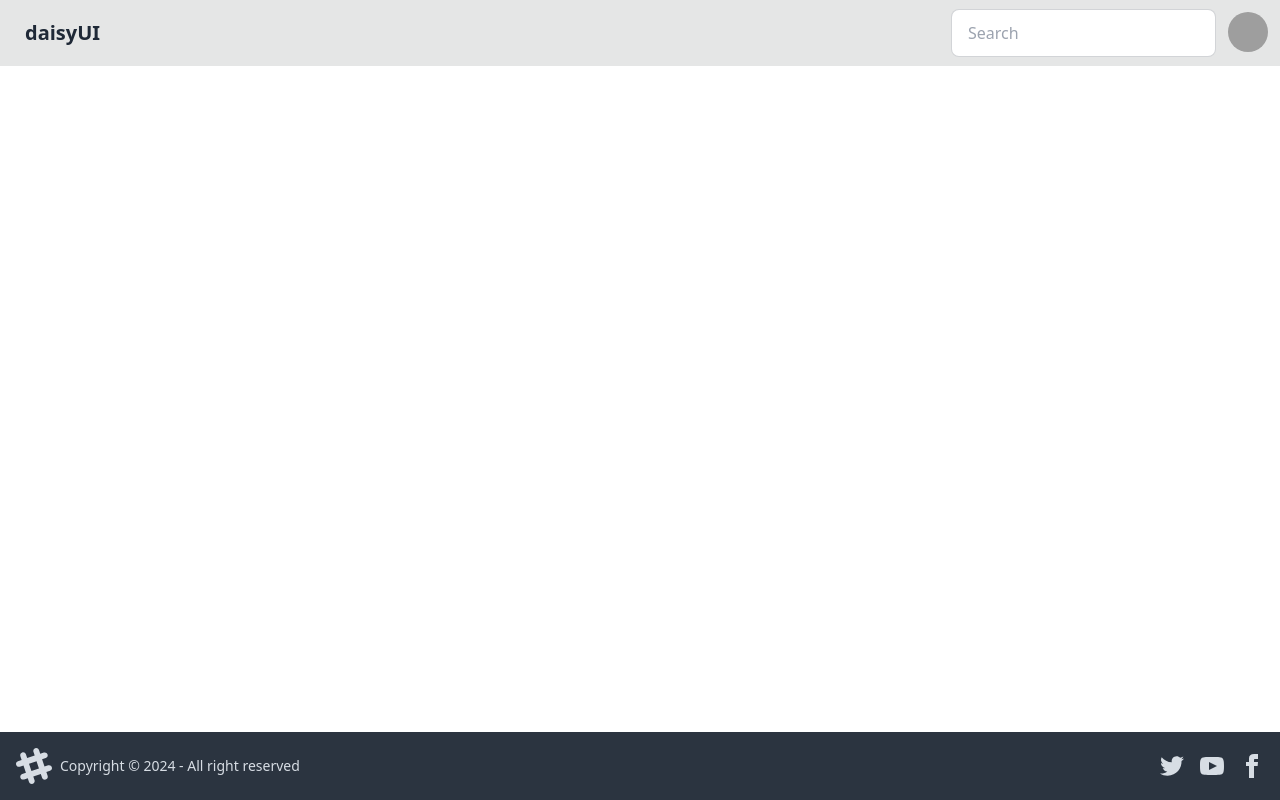
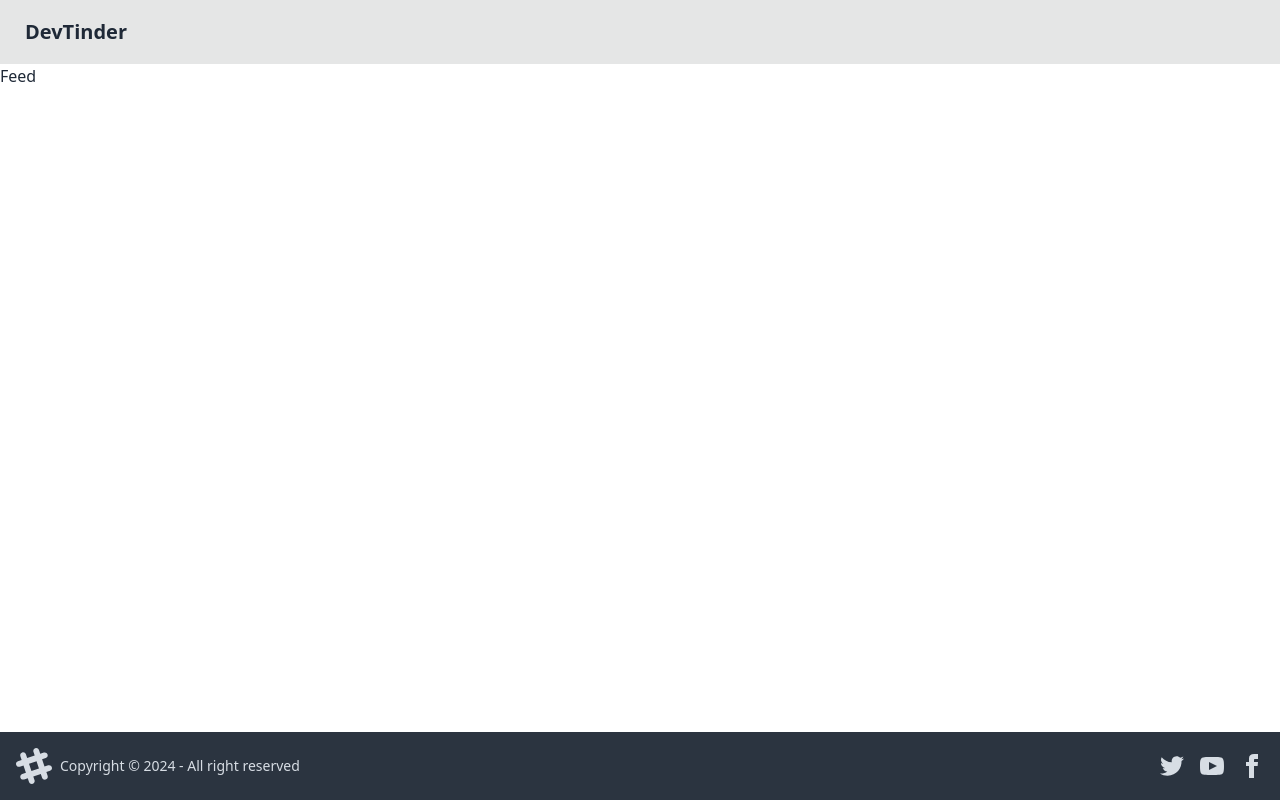
Before and after one commit to UmaMaheshAdabala/devTinder-web, a React (Vite) app: page / in a window 1280 px wide. Built offline with nearby package versions, Linux system fonts and the light colour scheme; grey boxes are pictures that could not be loaded.

Commit message:
feat: Redux Store

```diff
--- a/package.json
+++ b/package.json
@@ -10,9 +10,11 @@
     "preview": "vite preview"
   },
   "dependencies": {
+    "@reduxjs/toolkit": "^2.3.0",
     "axios": "^1.7.7",
     "react": "^18.3.1",
     "react-dom": "^18.3.1",
+    "react-redux": "^9.1.2",
     "react-router-dom": "^6.27.0"
   },
   "devDependencies": {
--- a/src/App.jsx
+++ b/src/App.jsx
@@ -1,20 +1,26 @@
 import { BrowserRouter, Routes, Route } from "react-router-dom";
-import Body from "./Body";
-import Login from "./Login";
-import Profile from "./Profile";
+import Body from "./components/Body";
+import Login from "./components/Login";
+import Profile from "./components/Profile";
+import { Provider } from "react-redux";
+import appStore from "./utils/appStore";
+import Feed from "./components/Feed";
 
-const App = ()=>{
-    return(
-        <>
+const App = () => {
+  return (
+    <>
+      <Provider store={appStore}>
         <BrowserRouter basename="/">
-            <Routes>
-                <Route path="/" element={<Body/>}>
-                    <Route path="/login" element={<Login/>}/>
-                    <Route path="/profile" element={<Profile/>}/>
-                </Route>
-            </Routes>
+          <Routes>
+            <Route path="/" element={<Body />}>
+              <Route path="/" element={<Feed />} />
+              <Route path="/login" element={<Login />} />
+              <Route path="/profile" element={<Profile />} />
+            </Route>
+          </Routes>
         </BrowserRouter>
-       </>
-    )
-}
+      </Provider>
+    </>
+  );
+};
 export default App;
--- a/src/Navbar.jsx
+++ /dev/null
@@ -1,55 +0,0 @@
-import React from "react";
-
-const Navbar = () => {
-  return (
-    <div>
-      <div className="navbar bg-base-300">
-        <div className="flex-1">
-          <a className="btn btn-ghost text-xl">daisyUI</a>
-        </div>
-        <div className="flex-none gap-2">
-          <div className="form-control">
-            <input
-              type="text"
-              placeholder="Search"
-              className="input input-bordered w-24 md:w-auto"
-            />
-          </div>
-          <div className="dropdown dropdown-end">
-            <div
-              tabIndex={0}
-              role="button"
-              className="btn btn-ghost btn-circle avatar"
-            >
-              <div className="w-10 rounded-full">
-                <img
-                  alt="Tailwind CSS Navbar component"
-                  src="https://img.daisyui.com/images/stock/photo-1534528741775-53994a69daeb.webp"
-                />
-              </div>
-            </div>
-            <ul
-              tabIndex={0}
-              className="menu menu-sm dropdown-content bg-base-100 rounded-box z-[1] mt-3 w-52 p-2 shadow"
-            >
-              <li>
-                <a className="justify-between">
-                  Profile
-                  <span className="badge">New</span>
-                </a>
-              </li>
-              <li>
-                <a>Settings</a>
-              </li>
-              <li>
-                <a>Logout</a>
-              </li>
-            </ul>
-          </div>
-        </div>
-      </div>
-    </div>
-  );
-};
-
-export default Navbar;
--- /dev/null
+++ b/src/components/Feed.jsx
@@ -0,0 +1,7 @@
+import React from "react";
+
+const Feed = () => {
+  return <div>Feed</div>;
+};
+
+export default Feed;
--- a/src/Login.jsx
+++ b/src/components/Login.jsx
@@ -1,9 +1,14 @@
 import React, { useState } from "react";
 import axios from "axios";
+import { useDispatch } from "react-redux";
+import { addUser } from "../utils/userSlice";
+import { useNavigate } from "react-router-dom";
 
 const Login = () => {
   const [emailId, setEmailId] = useState("");
   const [password, setPassword] = useState("");
+  const dispatch = useDispatch();
+  const navigate = useNavigate();
   const handleClick = async () => {
     try {
       const data = await axios.post(
@@ -16,7 +21,8 @@
           withCredentials: true,
         }
       );
-      console.log(data);
+      dispatch(addUser(data.data));
+      navigate("/");
     } catch (err) {
       console.error(err);
     }
--- /dev/null
+++ b/src/components/Navbar.jsx
@@ -0,0 +1,53 @@
+import React from "react";
+import { useSelector } from "react-redux";
+
+const Navbar = () => {
+  const user = useSelector((store) => store.user);
+  return (
+    <div>
+      <div className="navbar bg-base-300">
+        <div className="flex-1">
+          <a className="btn btn-ghost text-xl">DevTinder</a>
+        </div>
+        {user && (
+          <div className="flex-none gap-2">
+            <p>{user.firstName}</p>
+            <div className="dropdown dropdown-end">
+              <div
+                tabIndex={0}
+                role="button"
+                className="btn btn-ghost btn-circle avatar"
+              >
+                <div className="w-10 rounded-full">
+                  <img
+                    alt="Tailwind CSS Navbar component"
+                    src="https://img.daisyui.com/images/stock/photo-1534528741775-53994a69daeb.webp"
+                  />
+                </div>
+              </div>
+              <ul
+                tabIndex={0}
+                className="menu menu-sm dropdown-content bg-base-100 rounded-box z-[1] mt-3 w-52 p-2 shadow"
+              >
+                <li>
+                  <a className="justify-between">
+                    Profile
+                    <span className="badge">New</span>
+                  </a>
+                </li>
+                <li>
+                  <a>Settings</a>
+                </li>
+                <li>
+                  <a>Logout</a>
+                </li>
+              </ul>
+            </div>
+          </div>
+        )}
+      </div>
+    </div>
+  );
+};
+
+export default Navbar;
--- /dev/null
+++ b/src/utils/appStore.js
@@ -0,0 +1,9 @@
+import { configureStore } from "@reduxjs/toolkit";
+import userReducer from "./userSlice";
+const appStore = configureStore({
+  reducer: {
+    user: userReducer,
+  },
+});
+
+export default appStore;
--- /dev/null
+++ b/src/utils/userSlice.js
@@ -0,0 +1,17 @@
+import { createSlice } from "@reduxjs/toolkit";
+
+const userSlice = createSlice({
+  name: "user",
+  initialState: null,
+  reducers: {
+    addUser: (state, action) => {
+      return action.payload;
+    },
+    removeUser: (state, action) => {
+      return null;
+    },
+  },
+});
+export const { addUser, removeUser } = userSlice.actions;
+
+export default userSlice.reducer;
```
Also changed, not shown: src/components/Body.jsx (renamed from src/Body.jsx), src/components/Footer.jsx (renamed from src/Footer.jsx), src/components/Profile.jsx (renamed from src/Profile.jsx), 1 other file (tests, documents, lock files or other folders).
